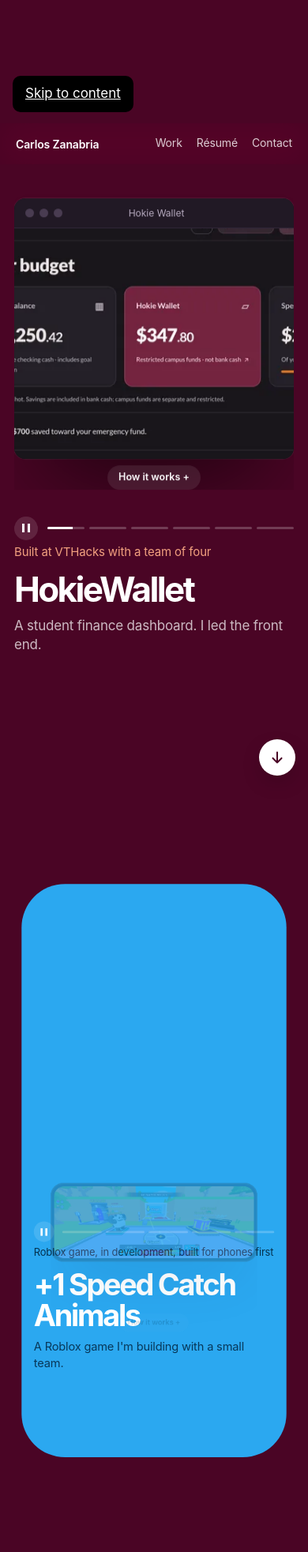
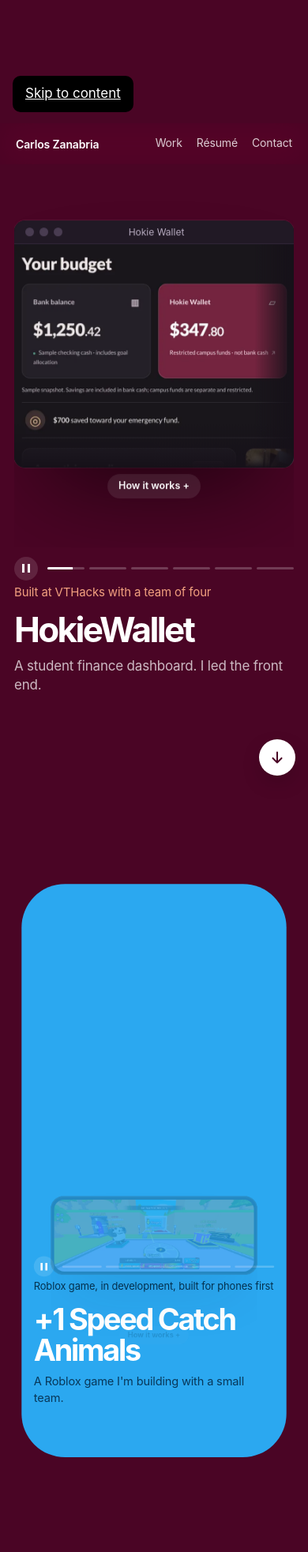
Before and after one commit to CarlosZanabria618/carlos-os-portfolio, a Flask app: page / in a window 390 px wide, after a click on "Work". Shown: the part 873-2838 px from the top of the page at 79% size. Run offline with Flask 3, Linux system fonts and the light colour scheme; data comes from the database, SQL or seed files in the repository.

Commit message:
Fix phone layout, email menu icons, GPA

```diff
--- a/code/static/home.css
+++ b/code/static/home.css
@@ -419,3 +419,64 @@ body:not(.ink-dark) .next-btn{background:var(--navy);color:#fff}
 @media (prefers-reduced-motion:reduce){.intro-title .w.name::after{animation:none;transform:none}}
 .intro-title .w.name::after{display:none}
 .topbar-name{padding-bottom:0;border-bottom:0}
+
+/* Email menu: icon beside each option */
+.mail-menu a,.mail-menu button{display:flex;align-items:center;gap:11px}
+.mail-menu .mi{flex:none;color:var(--cobalt)}
+
+/* Phones: every device fits its row, so nothing slides under the top bar or the progress bar */
+@media (max-width:860px){
+  .stage{grid-template-rows:minmax(0,1fr) auto}
+  .story{height:clamp(190px,34svh,236px);margin-top:36px}
+  .device-wrap{align-self:stretch;height:100%;max-height:none;min-height:0;padding-top:0;justify-content:center}
+  .device-wrap>*{flex:0 1 auto;min-height:0}
+  .device-wrap>.how{flex:none}
+  .actions{gap:8px}
+  .actions .btn{min-height:42px;padding:0 15px;font-size:15px}
+
+  /* HokieWallet: phone crops of the real screens, soft edge where the screen continues */
+  .browser{height:auto;max-height:100%;width:100%}
+  .browser-bar{height:30px}
+  .hw-frame{flex:1 1 auto;min-height:0;aspect-ratio:5/4}
+  .hw-real,.hw-real.is-on{transform:none;object-position:left top}
+  .hw-real[data-screen="4"],.hw-real[data-screen="4"].is-on{object-position:left top;transform:none}
+  .hw-frame::after{content:"";position:absolute;inset:0;pointer-events:none;
+    background:linear-gradient(90deg,transparent 86%,#17121a),linear-gradient(180deg,transparent 80%,#17121a)}
+
+  /* TopSecret: tighter console */
+  .console{max-height:100%;display:flex;flex-direction:column}
+  .console-bar{padding:8px 14px;font-size:11.5px}
+  .console-body{flex:1 1 auto;min-height:0;padding:12px 16px 14px;overflow:hidden}
+  .users{margin-top:4px;font-size:13px}
+  .users th{padding:5px 0}
+  .users td{padding:6px 0}
+  .console-msg{margin-top:8px;font-size:12.5px}
+
+  /* This site: tighter windows */
+  .track-view{max-height:100%;padding:4px 12px 14px}
+  .retro{box-shadow:7px 7px 0 var(--bark)}
+  .retro-bar{padding:6px 12px;font-size:12px}
+  .retro-body{padding:14px 16px 16px}
+  .retro-checks{font-size:13px;gap:4px}
+  .retro-tests{margin-top:10px;padding:7px 12px;font-size:13px}
+  .retro-name{margin:6px 0 12px}
+}
+@media (max-width:860px){
+  /* +1 Speed: size the cow by the space left, so its caption clears the notes pill */
+  .turntable{width:clamp(120px,calc(100svh - 430px),78%)}
+  .spin-hint{font-size:13px}
+}
+@media (max-width:860px) and (max-height:600px){
+  /* Short phones: tighten the windows so the last row is not clipped */
+  .console-bar{padding:6px 12px}
+  .console-body{padding:8px 14px 10px}
+  .users th{display:none}
+  .users td{padding:3px 0}
+  .console-msg{margin-top:5px}
+  .retro-body{padding:9px 14px 11px}
+  .retro-bar{padding:4px 12px}
+  .retro-checks{font-size:11.5px;gap:0;line-height:1.45}
+  .retro-tests{margin-top:5px;padding:3px 10px;font-size:11.5px}
+  .retro{box-shadow:5px 5px 0 var(--bark)}
+  .turntable{width:clamp(96px,calc(100svh - 430px),78%)}
+}
--- a/code/static/story.js
+++ b/code/static/story.js
@@ -278,9 +278,10 @@
     wrap.addEventListener('keydown', e => { if (e.key === 'Escape') { set(false); btn.focus(); } e.stopPropagation(); });
     const copy = wrap.querySelector('[data-copy]');
     copy.addEventListener('click', async () => {
-      try { await navigator.clipboard.writeText(copy.dataset.copy); copy.textContent = 'Copied'; }
-      catch { copy.textContent = copy.dataset.copy; }
-      setTimeout(() => { copy.textContent = 'Copy address'; }, 1800);
+      const label = copy.querySelector('span') || copy;
+      try { await navigator.clipboard.writeText(copy.dataset.copy); label.textContent = 'Copied'; }
+      catch { label.textContent = copy.dataset.copy; }
+      setTimeout(() => { label.textContent = 'Copy address'; }, 1800);
     });
   });
 
--- a/code/templates/home.html
+++ b/code/templates/home.html
@@ -16,9 +16,9 @@
 <meta property="og:image:height" content="630">
 <meta name="twitter:card" content="summary_large_image">
 <link rel="icon" href="{{ url_for('static',filename='favicon.svg') }}" type="image/svg+xml">
-<link rel="stylesheet" href="{{ url_for('static',filename='home.css') }}?v=14">
+<link rel="stylesheet" href="{{ url_for('static',filename='home.css') }}?v=15">
 <script>document.documentElement.classList.replace('no-js','js')</script>
-<script defer src="{{ url_for('static',filename='story.js') }}?v=13"></script>
+<script defer src="{{ url_for('static',filename='story.js') }}?v=15"></script>
 </head>
 <body class="home">
 <a class="skip" href="#main">Skip to content</a>
@@ -95,10 +95,10 @@
         <div class="browser" aria-hidden="true">
           <div class="browser-bar"><i></i><i></i><i></i><span>Hokie Wallet</span></div>
           <div class="hw-frame">
-            <img class="hw-real" data-screen="1" src="{{ url_for('static',filename='img/hw-overview.webp') }}" srcset="{{ url_for('static',filename='img/hw-overview-sm.webp') }} 800w, {{ url_for('static',filename='img/hw-overview.webp') }} 1600w" sizes="(max-width: 860px) 94vw, 56vw" width="1600" height="900" alt="">
-            <img class="hw-real" data-screen="2" src="{{ url_for('static',filename='img/hw-savings.webp') }}" srcset="{{ url_for('static',filename='img/hw-savings-sm.webp') }} 800w, {{ url_for('static',filename='img/hw-savings.webp') }} 1600w" sizes="(max-width: 860px) 94vw, 56vw" width="1600" height="900" alt="" loading="lazy">
-            <img class="hw-real" data-screen="3" src="{{ url_for('static',filename='img/hw-spanish.webp') }}" srcset="{{ url_for('static',filename='img/hw-spanish-sm.webp') }} 800w, {{ url_for('static',filename='img/hw-spanish.webp') }} 1600w" sizes="(max-width: 860px) 94vw, 56vw" width="1600" height="900" alt="" loading="lazy">
-            <img class="hw-real" data-screen="4" src="{{ url_for('static',filename='img/hw-access.webp') }}" srcset="{{ url_for('static',filename='img/hw-access-sm.webp') }} 800w, {{ url_for('static',filename='img/hw-access.webp') }} 1600w" sizes="(max-width: 860px) 94vw, 56vw" width="1600" height="900" alt="" loading="lazy">
+            <picture><source media="(max-width: 860px)" srcset="{{ url_for('static',filename='img/hw-overview-m.webp') }}"><img class="hw-real" data-screen="1" src="{{ url_for('static',filename='img/hw-overview.webp') }}" srcset="{{ url_for('static',filename='img/hw-overview-sm.webp') }} 800w, {{ url_for('static',filename='img/hw-overview.webp') }} 1600w" sizes="(max-width: 860px) 94vw, 56vw" width="1600" height="900" alt=""></picture>
+            <picture><source media="(max-width: 860px)" srcset="{{ url_for('static',filename='img/hw-savings-m.webp') }}"><img class="hw-real" data-screen="2" src="{{ url_for('static',filename='img/hw-savings.webp') }}" srcset="{{ url_for('static',filename='img/hw-savings-sm.webp') }} 800w, {{ url_for('static',filename='img/hw-savings.webp') }} 1600w" sizes="(max-width: 860px) 94vw, 56vw" width="1600" height="900" alt="" loading="lazy"></picture>
+            <picture><source media="(max-width: 860px)" srcset="{{ url_for('static',filename='img/hw-spanish-m.webp') }}"><img class="hw-real" data-screen="3" src="{{ url_for('static',filename='img/hw-spanish.webp') }}" srcset="{{ url_for('static',filename='img/hw-spanish-sm.webp') }} 800w, {{ url_for('static',filename='img/hw-spanish.webp') }} 1600w" sizes="(max-width: 860px) 94vw, 56vw" width="1600" height="900" alt="" loading="lazy"></picture>
+            <picture><source media="(max-width: 860px)" srcset="{{ url_for('static',filename='img/hw-access-m.webp') }}"><img class="hw-real" data-screen="4" src="{{ url_for('static',filename='img/hw-access.webp') }}" srcset="{{ url_for('static',filename='img/hw-access-sm.webp') }} 800w, {{ url_for('static',filename='img/hw-access.webp') }} 1600w" sizes="(max-width: 860px) 94vw, 56vw" width="1600" height="900" alt="" loading="lazy"></picture>
           </div>
         </div>
         <details class="how"><summary>How it works</summary><p>A clip-path circle reveal, then real screens from the app playing on a timer you can pause. Captured in demo mode with sample data.</p></details>
@@ -279,10 +279,10 @@
         <button type="button" class="btn solid" aria-haspopup="true" aria-expanded="false" aria-controls="mail-menu">Email me</button>
         <span class="mail-menu" id="mail-menu" hidden>
           <span class="mail-addr">andrezanabria6180@gmail.com</span>
-          <a href="https://mail.google.com/mail/?view=cm&amp;fs=1&amp;to=andrezanabria6180@gmail.com" target="_blank" rel="noopener">Open in Gmail</a>
-          <a href="https://outlook.office.com/mail/deeplink/compose?to=andrezanabria6180@gmail.com" target="_blank" rel="noopener">Open in Outlook</a>
-          <a href="mailto:andrezanabria6180@gmail.com">Open in my mail app</a>
-          <button type="button" data-copy="andrezanabria6180@gmail.com">Copy address</button>
+          <a href="https://mail.google.com/mail/?view=cm&amp;fs=1&amp;to=andrezanabria6180@gmail.com" target="_blank" rel="noopener"><svg class="mi" viewBox="0 0 24 24" width="20" height="20" aria-hidden="true" fill="none" stroke="currentColor" stroke-width="1.8" stroke-linecap="round" stroke-linejoin="round"><rect x="3" y="4.5" width="18" height="15" rx="2.5"/><path d="M3 8.8h18"/><path d="M7.5 12.2 12 15l4.5-2.8"/></svg><span>Open in Gmail</span></a>
+          <a href="https://outlook.office.com/mail/deeplink/compose?to=andrezanabria6180@gmail.com" target="_blank" rel="noopener"><svg class="mi" viewBox="0 0 24 24" width="20" height="20" aria-hidden="true" fill="none" stroke="currentColor" stroke-width="1.8" stroke-linecap="round" stroke-linejoin="round"><rect x="3" y="6.5" width="13" height="11" rx="2"/><path d="M3.6 8.3 9.5 12.4l5.9-4.1"/><path d="M18.5 9.5h2.5M18.5 12.5h2.5M18.5 15.5h2.5"/></svg><span>Open in Outlook</span></a>
+          <a href="mailto:andrezanabria6180@gmail.com"><svg class="mi" viewBox="0 0 24 24" width="20" height="20" aria-hidden="true" fill="none" stroke="currentColor" stroke-width="1.8" stroke-linecap="round" stroke-linejoin="round"><rect x="6.5" y="2.8" width="11" height="18.4" rx="2.6"/><path d="M9.3 9.2 12 11.2l2.7-2M9.3 8.6h5.4v5H9.3z"/><path d="M11 18.2h2"/></svg><span>Open in my mail app</span></a>
+          <button type="button" data-copy="andrezanabria6180@gmail.com"><svg class="mi" viewBox="0 0 24 24" width="20" height="20" aria-hidden="true" fill="none" stroke="currentColor" stroke-width="1.8" stroke-linecap="round" stroke-linejoin="round"><rect x="8.5" y="8.5" width="11.5" height="11.5" rx="2.2"/><path d="M15.5 8.5V6.2A2.2 2.2 0 0 0 13.3 4H6.2A2.2 2.2 0 0 0 4 6.2v7.1a2.2 2.2 0 0 0 2.2 2.2h2.3"/></svg><span>Copy address</span></button>
         </span>
       </span>
       <a class="btn ghost" href="{{ url_for('static',filename='Carlos_Zanabria_Resume_Updated.pdf') }}">Download résumé</a>
--- a/code/templates/resume.html
+++ b/code/templates/resume.html
@@ -29,7 +29,7 @@
       <section class="resume-section">
         <h2>Education</h2>
         <article class="resume-item"><span class="entry-meta">Expected May 2028, Blacksburg, VA</span><h3>Virginia Tech</h3><p class="metadata-label">Bachelor of Science in Computer Science, College of Engineering, August 2026–present</p><p>Coursework in progress: Human-Computer Interaction, Intro to Problem Solving, and Statistical Methods for Engineers (STAT 4604).</p></article>
-        <article class="resume-item"><span class="entry-meta">August 2024–May 2026, Charlottesville, VA</span><h3>University of Virginia</h3><p class="metadata-label">Computer Science coursework, GPA: 3.8/4.0</p><p>Relevant coursework: Data Structures &amp; Algorithms, Computer Systems and Organization, Software Development Essentials, Discrete Math Theory, Foundations of Data Science, and Intro to Programming with R.</p></article>
+        <article class="resume-item"><span class="entry-meta">August 2024–May 2026, Charlottesville, VA</span><h3>University of Virginia</h3><p class="metadata-label">Computer Science coursework, GPA: 3.57/4.0</p><p>Relevant coursework: Data Structures &amp; Algorithms, Computer Systems and Organization, Software Development Essentials, Discrete Math Theory, Foundations of Data Science, and Intro to Programming with R.</p></article>
       </section>
     </div>
   </div>
```
Also changed, not shown: code/static/img/hw-access-m.webp (added), code/static/img/hw-overview-m.webp (added), code/static/img/hw-savings-m.webp (added), code/static/img/hw-spanish-m.webp (added), 1 other file.
